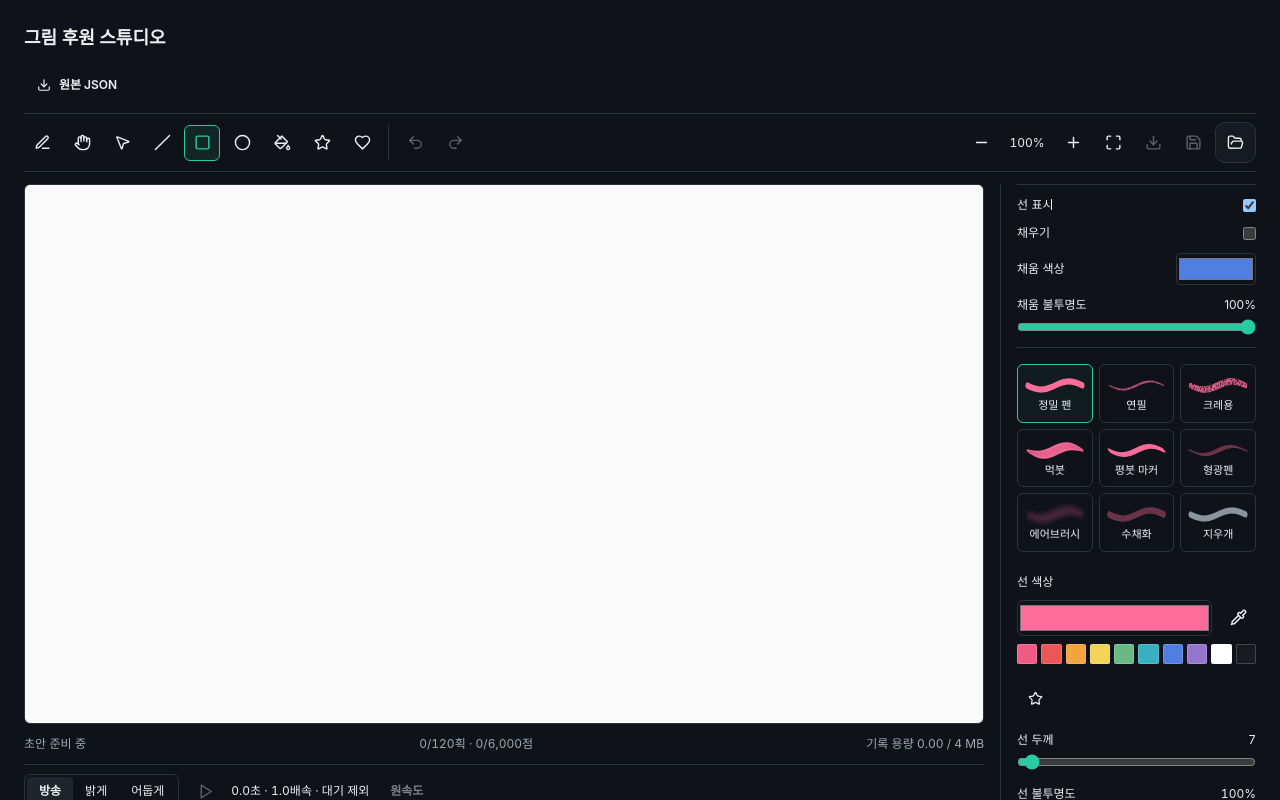
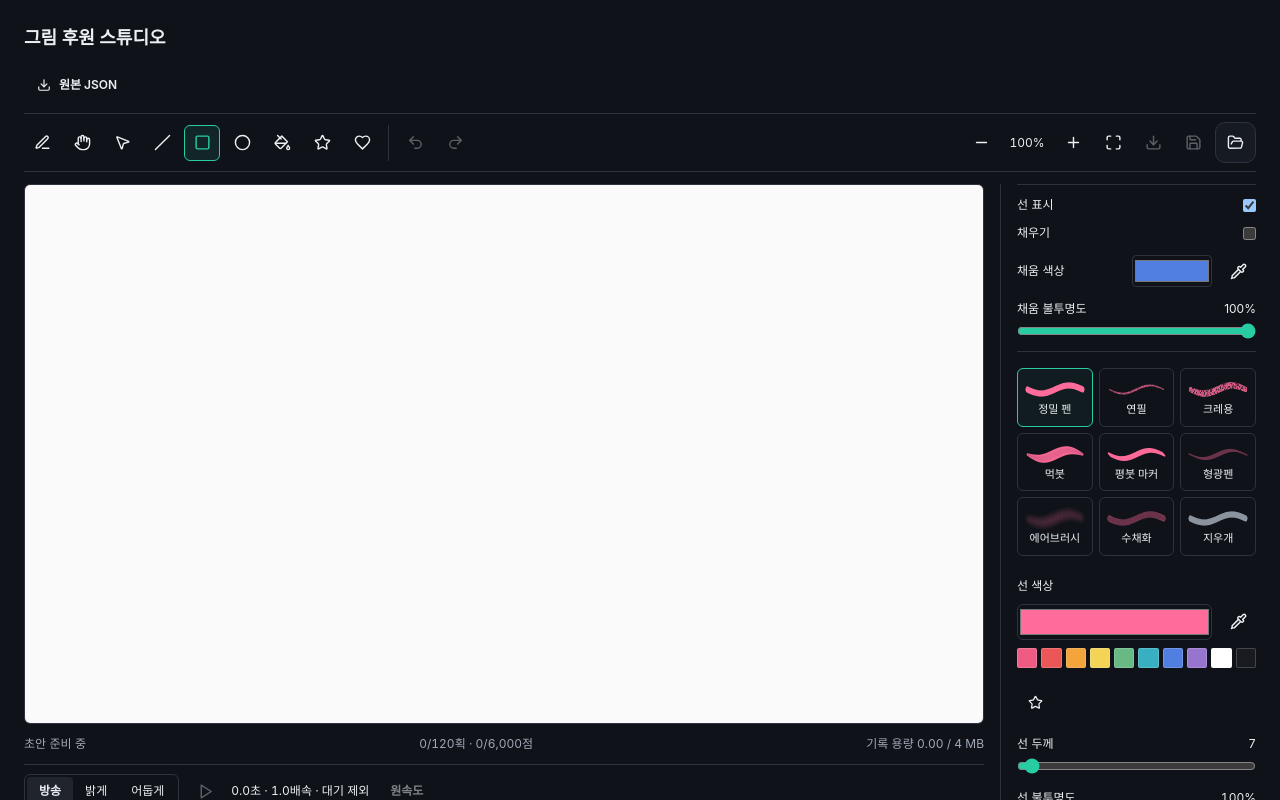
Before and after one commit to mynam333/AruBot, a Next.js app: page /drawing-lab in a window 1280 px wide. Both pictures are taken after a click on the button 202 px from the left and 142 px from the top of the page. Shown: the top 800 px of the page. Built offline with nearby package versions, Linux system fonts and the light colour scheme.

Commit message:
Add screen color picker to drawing studio

```diff
--- a/src/components/drawing/DrawingStudio.tsx
+++ b/src/components/drawing/DrawingStudio.tsx
@@ -10,6 +10,7 @@ import { DrawingHoverControls } from './DrawingHoverControls';
 import { saveDrawingArchive } from '@/shared/drawing/archive-files';
 import { apiUrl } from '@/shared/api/http';
 import { readDraft, writeDraft } from '@/shared/drawing/draft-store';
+import { pickScreenColor, sampleDrawingColor, type DrawingColorTarget } from '@/shared/drawing/color-picker';
 import { BRUSH_SHORTCUTS, TOOL_SHORTCUTS, drawingShortcut, type DrawingTool as Tool } from '@/shared/drawing/shortcuts';
 import { BRUSHES, RENDERER_VERSION, buildTimeline, createBrush, createDrawing, drawingCost, hashDrawing, rememberDrawingColor, validateDrawing, visibleStrokes, type BrushType, type DrawingDocument, type DrawingBrush, type DrawingPoint, type DrawingStroke, type DrawingShapeStyle, type DrawingOutlineStyle, type SelectionFrame, type SelectionRect } from '../../../shared/drawing/document.js';
 import { createDrawingRenderer, floodFillRuns, type DrawingRenderer } from '../../../shared/drawing/renderer.js';
@@ -61,6 +62,8 @@ export function DrawingStudio({ channelUid, viewerUserId, points, settings, back
   const [selectedCorners, setSelectedCorners] = useState<number[]>([]);
   const [shapeStyle, setShapeStyle] = useState<DrawingShapeStyle>({ fillEnabled: false, fillColor: '#517ee1', fillAlpha: 1, strokeEnabled: true });
   const [outlineStyle, setOutlineStyle] = useState<DrawingOutlineStyle & { enabled: boolean }>({ enabled: false, size: 0.004, color: '#191b20', alpha: 1 });
+  const [colorPicker, setColorPicker] = useState<{ target: DrawingColorTarget; previousTool: Tool } | null>(null);
+  const colorPickerRef = useRef<(NonNullable<typeof colorPicker> & { controller: AbortController }) | null>(null);
   const [mirror, setMirror] = useState(false), [mirrorY, setMirrorY] = useState(false), [view, setView] = useState({ zoom: 1, x: 0, y: 0 });
   const viewRef = useRef(view), [backgroundMode, setBackgroundMode] = useState<'live' | 'light' | 'dark'>('live');
   const historyRef = useRef<DrawingDocument[]>([]), redoRef = useRef<DrawingDocument[]>([]);
@@ -80,8 +83,9 @@ export function DrawingStudio({ channelUid, viewerUserId, points, settings, back
   const cost = useMemo(() => drawingCost(doc, settings), [doc, settings]);
   const count = usage.pointCount;
   const timeline = useMemo(() => buildTimeline(doc, settings.replayMaxSec), [doc, settings.replayMaxSec]);
-  const isShape = CLOSED_SHAPES.includes(tool);
-  const canOutline = isShape || (['freehand', 'line'].includes(tool) && brush.type !== 'eraser');
+  const drawingTool = tool === 'picker' ? colorPicker?.previousTool || 'freehand' : tool;
+  const isShape = CLOSED_SHAPES.includes(drawingTool);
+  const canOutline = isShape || (['freehand', 'line'].includes(drawingTool) && brush.type !== 'eraser');
   const activeLayer = doc.layers.find((layer) => layer.id === layerId);
   const presets = useMemo(() => Object.keys(BRUSHES).map((type) => createBrush(type as BrushType, brush.color)), [brush.color]);
 
@@ -139,6 +143,11 @@ export function DrawingStudio({ channelUid, viewerUserId, points, settings, back
   }, [draftKey, draftReady, recoverable]);
 
   useEffect(() => () => { cancelAnimationFrame(animationRef.current); cancelAnimationFrame(frameRef.current); if (airTimerRef.current) clearInterval(airTimerRef.current); rendererRef.current?.clear(); }, []);
+  useEffect(() => {
+    setColorPicker(null);
+    setTool((current) => current === 'picker' ? 'freehand' : current);
+    return () => { colorPickerRef.current?.controller.abort(); colorPickerRef.current = null; };
+  }, [draftKey]);
   useEffect(() => { viewRef.current = view; }, [view]);
   useEffect(() => { if (brush.type !== 'eraser') lastBrushRef.current = brush; }, [brush]);
   useEffect(() => { setSelection(null); setSelectedCorners([]); }, [layerId, tool]);
@@ -160,11 +169,14 @@ export function DrawingStudio({ channelUid, viewerUserId, points, settings, back
   }, [assign, busy, stopPlayback]);
   function chooseTool(next: Tool) {
     if (activeRef.current || busy || review) return;
+    if (next === 'picker') { void startColorPicker('brush'); return; }
+    cancelColorPicker();
     if (next === 'freehand' && brush.type === 'eraser') setBrush({ ...lastBrushRef.current, color: brush.color });
     setTool(next); stopPlayback();
   }
   function chooseBrush(type: BrushType) {
     if (activeRef.current || busy || review) return;
+    cancelColorPicker();
     setBrush((current) => current.type === type ? current : { ...createBrush(type, current.color), alpha: current.alpha });
     setTool('freehand'); stopPlayback();
   }
@@ -177,11 +189,50 @@ export function DrawingStudio({ channelUid, viewerUserId, points, settings, back
     else if (shortcut.action === 'size') setBrush((current) => ({ ...current, size: Math.max(0.001, Math.min(0.2, (Math.round(current.size * 1000) + shortcut.delta) / 1000)) }));
     else if (shortcut.action === 'undo') undo();
     else if (shortcut.action === 'redo') redo();
-    else { setSelection(null); setSelectedCorners([]); }
+    else { cancelColorPicker(); setSelection(null); setSelectedCorners([]); }
   }
 
   function chooseColor(color: string) {
     setBrush((b) => ({ ...b, color }));
+  }
+  function applyPickedColor(target: DrawingColorTarget, color: string) {
+    if (target === 'outline') setOutlineStyle((current) => ({ ...current, color }));
+    else if (target === 'fill') setShapeStyle((current) => ({ ...current, fillColor: color }));
+    else chooseColor(color);
+  }
+  function cancelColorPicker() {
+    const current = colorPickerRef.current;
+    colorPickerRef.current = null;
+    current?.controller.abort();
+    setColorPicker(null);
+    if (current) setTool(current.previousTool);
+  }
+  async function startColorPicker(target: DrawingColorTarget) {
+    if (activeRef.current || busy || review) return;
+    const previousTool = colorPickerRef.current?.previousTool || (tool === 'picker' ? 'freehand' : tool);
+    const toggleOff = colorPickerRef.current?.target === target;
+    cancelColorPicker();
+    if (toggleOff) return;
+    const request = { target, previousTool, controller: new AbortController() };
+    colorPickerRef.current = request;
+    setColorPicker({ target, previousTool });
+    stopPlayback();
+    if (cursorRef.current) cursorRef.current.style.opacity = '0';
+    try {
+      const result = await pickScreenColor(request.controller.signal);
+      if (colorPickerRef.current !== request) return;
+      if (result.status === 'unsupported') {
+        setTool('picker');
+        toast.info('이 브라우저에서는 그림 캔버스의 색만 추출할 수 있습니다.');
+        return;
+      }
+      if (result.status === 'picked') applyPickedColor(target, result.color);
+      cancelColorPicker();
+    } catch {
+      if (colorPickerRef.current !== request) return;
+      setTool('picker');
+      toast.error('화면 스포이드를 열지 못해 캔버스 스포이드로 전환했습니다.');
+    }
   }
   function recordUsedColor(stroke?: DrawingStroke) {
     const colors = rememberDrawingColor(recentColors, stroke);
@@ -222,7 +273,7 @@ export function DrawingStudio({ channelUid, viewerUserId, points, settings, back
     const diameter = Math.max(8, Math.min(canvasRect.width, canvasRect.height) * (brush.size * (brush.type === 'airbrush' ? 1.7 : 1) + (canOutline && outlineStyle.enabled && outlineStyle.alpha > 0 ? outlineStyle.size * 2 : 0)));
     element.style.width = `${diameter}px`; element.style.height = `${diameter}px`;
     element.style.transform = `translate(${event.clientX - rect.left - diameter / 2}px, ${event.clientY - rect.top - diameter / 2}px)`;
-    element.style.opacity = ['pan', 'select'].includes(tool) || busy ? '0' : '1';
+    element.style.opacity = ['pan', 'select', 'picker'].includes(tool) || colorPickerRef.current || busy ? '0' : '1';
   }
   function recordStroke(stroke: DrawingStroke, byteDelta?: number) {
     const current = docRef.current, index = current.strokes.findIndex((s) => s.id === stroke.id);
@@ -320,9 +371,15 @@ export function DrawingStudio({ channelUid, viewerUserId, points, settings, back
     const p = point(event.nativeEvent), current = docRef.current;
     if (tool === 'pan' || event.button === 1) { activeRef.current = { pointer: event.pointerId, before: current, mode: 'pan', start: { x: event.clientX, y: event.clientY }, view: viewRef.current }; return; }
     if (tool === 'picker') {
-      const pixel = renderer().render(current).getContext('2d')!.getImageData(Math.min(current.width - 1, Math.floor(p.x * current.width)), Math.min(current.height - 1, Math.floor(p.y * current.height)), 1, 1).data;
-      if (pixel[3]) chooseColor(`#${[pixel[0], pixel[1], pixel[2]].map((n) => n.toString(16).padStart(2, '0')).join('')}`);
-      setTool('freehand'); return;
+      try {
+        const base = backgroundMode === 'dark' ? '#202124' : backgroundMode !== 'live' || !background ? '#fafafa' : null;
+        const color = sampleDrawingColor(canvasRef.current!, p.x, p.y, base);
+        if (color) { applyPickedColor(colorPickerRef.current?.target || 'brush', color); cancelColorPicker(); }
+        else toast.info('이 위치에는 추출할 그림 색상이 없습니다.');
+      } catch { toast.error('이 위치의 색상을 읽을 수 없습니다.'); }
+      event.currentTarget.releasePointerCapture(event.pointerId);
+      penPointerRef.current = null;
+      return;
     }
     if (!activeLayer?.visible || activeLayer.locked) { toast.error('표시 중인 잠금 해제 레이어를 선택해 주세요.'); return; }
     if (tool === 'select') {
@@ -473,7 +530,7 @@ export function DrawingStudio({ channelUid, viewerUserId, points, settings, back
           <div className="absolute inset-0" style={{ transform: `translate(${view.x}px,${view.y}px) scale(${view.zoom})`, transformOrigin: '0 0' }}>
             <div className="absolute inset-0" style={{ visibility: backgroundMode === 'live' ? 'visible' : 'hidden' }}>{background}</div>
             {backgroundMode !== 'live' || !background ? <div className="absolute inset-0" style={{ background: backgroundMode === 'dark' ? '#202124' : '#fafafa' }} /> : null}
-            <canvas ref={canvasRef} width={doc.width} height={doc.height} tabIndex={0} aria-label="그림 캔버스" className={`relative z-10 h-full w-full touch-none ${tool === 'pan' ? 'cursor-grab' : tool === 'select' ? 'cursor-crosshair' : 'cursor-none'}`} onPointerDown={beginStroke} onPointerMove={moveStroke} onPointerUp={(event) => finishStroke(event)} onPointerCancel={(event) => finishStroke(event, true)} onPointerEnter={cursor} onPointerLeave={() => { if (cursorRef.current) cursorRef.current.style.opacity = '0'; }} />
+            <canvas ref={canvasRef} width={doc.width} height={doc.height} tabIndex={0} aria-label="그림 캔버스" className={`relative z-10 h-full w-full touch-none ${tool === 'pan' ? 'cursor-grab' : ['select', 'picker'].includes(tool) ? 'cursor-crosshair' : 'cursor-none'}`} onPointerDown={beginStroke} onPointerMove={moveStroke} onPointerUp={(event) => finishStroke(event)} onPointerCancel={(event) => finishStroke(event, true)} onPointerEnter={cursor} onPointerLeave={() => { if (cursorRef.current) cursorRef.current.style.opacity = '0'; }} />
             {corners && selection && tool === 'select' && !playing ? <div className="pointer-events-none absolute inset-0 z-20 touch-none" onPointerDown={beginSelection} onPointerMove={moveStroke} onPointerUp={(event) => finishStroke(event)} onPointerCancel={(event) => finishStroke(event, true)}>
               <svg className="absolute inset-0 h-full w-full overflow-visible" viewBox={`0 0 ${doc.width} ${doc.height}`} preserveAspectRatio="none" aria-hidden="true"><polygon data-selection-handle="move" points={corners.map((p) => `${p.x},${p.y}`).join(' ')} fill="transparent" stroke="#0284c7" strokeWidth={1 / view.zoom} strokeDasharray={`${4 / view.zoom} ${3 / view.zoom}`} vectorEffect="non-scaling-stroke" style={{ pointerEvents: 'all', cursor: 'move' }} /></svg>
               {HANDLES.map(([handle, label], index) => <button type="button" key={handle} data-selection-handle={handle} aria-label={`선택 ${label} 조절점`} aria-pressed={index % 2 === 0 ? selectedCorners.includes(index / 2) : undefined} title={`${label} 조절점 · Shift: 중심 고정 비율 조절 · Ctrl/Cmd: 왜곡`} className={`pointer-events-auto absolute h-3 w-3 touch-none border border-sky-600 ${index % 2 === 0 && selectedCorners.includes(index / 2) ? 'bg-sky-500' : 'bg-white'}`} style={{ left: `${handlePositions[index].x / doc.width * 100}%`, top: `${handlePositions[index].y / doc.height * 100}%`, transform: `translate(-50%,-50%) scale(${1 / view.zoom})`, cursor: index % 2 === 0 && selectedCorners.includes(index / 2) ? 'move' : `${handle}-resize` }} />)}
@@ -493,17 +550,17 @@ export function DrawingStudio({ channelUid, viewerUserId, points, settings, back
         {isShape ? <section className="space-y-3 border-y py-3" aria-label="도형 채움 설정">
           <label className="flex items-center justify-between text-xs">선 표시<input type="checkbox" checked={shapeStyle.strokeEnabled} onChange={(e) => setShapeStyle({ ...shapeStyle, strokeEnabled: e.target.checked })} /></label>
           <label className="flex items-center justify-between text-xs">채우기<input type="checkbox" checked={shapeStyle.fillEnabled} onChange={(e) => setShapeStyle({ ...shapeStyle, fillEnabled: e.target.checked })} /></label>
-          <label className="flex items-center justify-between gap-3 text-xs">채움 색상<input aria-label="채움 색상" type="color" value={shapeStyle.fillColor} onChange={(e) => setShapeStyle({ ...shapeStyle, fillColor: e.target.value })} className="h-8 w-20 rounded border bg-transparent" /></label>
+          <div className="flex items-center gap-2"><label className="flex min-w-0 flex-1 items-center justify-between gap-2 text-xs">채움 색상<input aria-label="채움 색상" type="color" value={shapeStyle.fillColor} onChange={(e) => setShapeStyle({ ...shapeStyle, fillColor: e.target.value })} className="h-8 w-20 rounded border bg-transparent" /></label><IconButton label="채움 색상 추출" active={colorPicker?.target === 'fill'} onClick={() => void startColorPicker('fill')}><Pipette size={17} /></IconButton></div>
           <label className="grid gap-1.5 text-xs"><span className="flex justify-between"><span>채움 불투명도</span><span>{Math.round(shapeStyle.fillAlpha * 100)}%</span></span><input aria-label="채움 불투명도" type="range" min={0} max={100} value={Math.round(shapeStyle.fillAlpha * 100)} onChange={(e) => setShapeStyle({ ...shapeStyle, fillAlpha: Number(e.target.value) / 100 })} className="w-full accent-primary" /></label>
         </section> : null}
         <div className="grid grid-cols-3 gap-1.5">{presets.map((preset) => <Tooltip key={preset.type} content={<ToolHint label={BRUSHES[preset.type].label} shortcut={BRUSH_SHORTCUTS[preset.type]} />}><button type="button" aria-keyshortcuts={BRUSH_SHORTCUTS[preset.type]} aria-pressed={brush.type === preset.type} onClick={() => chooseBrush(preset.type)} className={`min-w-0 rounded-md border px-1 py-2 ${brush.type === preset.type ? 'border-primary bg-primary/5' : 'hover:bg-muted'}`}><BrushSample brush={preset} /><span className="block truncate text-[11px] font-medium">{BRUSHES[preset.type].label}</span></button></Tooltip>)}</div>
-        <div className="space-y-2">{isShape ? <span className="text-xs font-medium">선 색상</span> : null}<div className="flex items-center gap-2"><input aria-label={isShape ? '선 색상' : '붓 색상'} type="color" value={brush.color} onChange={(e) => chooseColor(e.target.value)} className="h-9 min-w-0 flex-1 rounded-md border bg-transparent" /><IconButton label="그림에서 색 추출" shortcut={TOOL_SHORTCUTS.picker} aria-keyshortcuts={TOOL_SHORTCUTS.picker} active={tool === 'picker'} onClick={() => chooseTool('picker')}><Pipette size={17} /></IconButton></div><div className="grid grid-cols-10 gap-1">{SWATCHES.map((color) => <button type="button" key={color} title={color} aria-label={`${color} 색상`} onClick={() => chooseColor(color)} className="aspect-square rounded-sm border border-foreground/20" style={{ backgroundColor: color }} />)}</div>{recentColors.length ? <div className="flex gap-1" aria-label="최근 색상">{recentColors.map((color) => <button type="button" key={color} title={color} aria-label={`최근 ${color}`} onClick={() => chooseColor(color)} className="h-5 w-5 rounded-sm border border-foreground/20" style={{ backgroundColor: color }} />)}</div> : null}</div>
+        <div className="space-y-2">{isShape ? <span className="text-xs font-medium">선 색상</span> : null}<div className="flex items-center gap-2"><input aria-label={isShape ? '선 색상' : '붓 색상'} type="color" value={brush.color} onChange={(e) => chooseColor(e.target.value)} className="h-9 min-w-0 flex-1 rounded-md border bg-transparent" /><IconButton label="화면에서 색 추출" shortcut={TOOL_SHORTCUTS.picker} aria-keyshortcuts={TOOL_SHORTCUTS.picker} active={colorPicker?.target === 'brush'} onClick={() => void startColorPicker('brush')}><Pipette size={17} /></IconButton></div><div className="grid grid-cols-10 gap-1">{SWATCHES.map((color) => <button type="button" key={color} title={color} aria-label={`${color} 색상`} onClick={() => chooseColor(color)} className="aspect-square rounded-sm border border-foreground/20" style={{ backgroundColor: color }} />)}</div>{recentColors.length ? <div className="flex gap-1" aria-label="최근 색상">{recentColors.map((color) => <button type="button" key={color} title={color} aria-label={`최근 ${color}`} onClick={() => chooseColor(color)} className="h-5 w-5 rounded-sm border border-foreground/20" style={{ backgroundColor: color }} />)}</div> : null}</div>
         <div className="flex flex-wrap items-center gap-1" aria-label="즐겨찾는 색상"><IconButton label="현재 색상 즐겨찾기" active={favoriteColors.includes(brush.color)} onClick={toggleFavorite}><Star size={15} fill={favoriteColors.includes(brush.color) ? 'currentColor' : 'none'} /></IconButton>{favoriteColors.map((color) => <button type="button" key={color} title={color} aria-label={`즐겨찾기 ${color}`} onClick={() => chooseColor(color)} className="h-5 w-5 rounded-sm border border-foreground/20" style={{ backgroundColor: color }} />)}</div>
         {([{ key: 'size', label: isShape ? '선 두께' : '크기', min: 1, max: 200, scale: 1000, suffix: '' }, { key: 'alpha', label: isShape ? '선 불투명도' : '불투명도', min: 0, max: 100, scale: 100, suffix: '%' }, { key: 'smoothing', label: '선 보정', min: 0, max: 85, scale: 100, suffix: '%' }] as const).filter(({ key }) => !isShape || key !== 'smoothing').map(({ key, label, min, max, scale, suffix }) => <Tooltip key={key} content={<ToolHint label={label} shortcut={key === 'size' ? '[ / ]' : undefined} />}><label className="grid gap-1.5 text-xs"><span className="flex justify-between"><span>{label}</span><span className="tabular-nums">{Math.round(brush[key] * scale)}{suffix}</span></span><input aria-label={label} type="range" min={min} max={max} value={Math.round(brush[key] * scale)} onChange={(e) => setBrush({ ...brush, [key]: Number(e.target.value) / scale })} className="w-full accent-primary" /></label></Tooltip>)}
         {canOutline ? <section className="space-y-3 border-y py-3" aria-label="외곽선 설정">
           <label className="flex items-center justify-between text-xs font-medium">외곽선<input aria-label="외곽선 사용" type="checkbox" checked={outlineStyle.enabled} onChange={(e) => { const enabled = e.target.checked; setOutlineStyle((current) => ({ ...current, enabled })); }} /></label>
           <fieldset disabled={!outlineStyle.enabled} className="min-w-0 space-y-3 disabled:opacity-40">
-            <label className="flex items-center justify-between gap-3 text-xs">외곽선 색상<input aria-label="외곽선 색상" type="color" value={outlineStyle.color} onInput={(e) => { const color = e.currentTarget.value; setOutlineStyle((current) => ({ ...current, color })); }} className="h-8 w-20 rounded border bg-transparent" /></label>
+            <div className="flex items-center gap-2"><label className="flex min-w-0 flex-1 items-center justify-between gap-2 text-xs">외곽선 색상<input aria-label="외곽선 색상" type="color" value={outlineStyle.color} onInput={(e) => { const color = e.currentTarget.value; setOutlineStyle((current) => ({ ...current, color })); }} className="h-8 w-20 rounded border bg-transparent" /></label><IconButton label="외곽선 색상 추출" active={colorPicker?.target === 'outline'} onClick={() => void startColorPicker('outline')}><Pipette size={17} /></IconButton></div>
             <label className="grid gap-1.5 text-xs"><span className="flex justify-between"><span>외곽선 두께</span><span className="tabular-nums">{Math.round(outlineStyle.size * 1000)}</span></span><input aria-label="외곽선 두께" type="range" min={1} max={100} value={Math.round(outlineStyle.size * 1000)} onChange={(e) => { const size = Number(e.target.value) / 1000; setOutlineStyle((current) => ({ ...current, size })); }} className="w-full accent-primary" /></label>
             <label className="grid gap-1.5 text-xs"><span className="flex justify-between"><span>외곽선 불투명도</span><span className="tabular-nums">{Math.round(outlineStyle.alpha * 100)}%</span></span><input aria-label="외곽선 불투명도" type="range" min={0} max={100} value={Math.round(outlineStyle.alpha * 100)} onChange={(e) => { const alpha = Number(e.target.value) / 100; setOutlineStyle((current) => ({ ...current, alpha })); }} className="w-full accent-primary" /></label>
           </fieldset>
--- /dev/null
+++ b/src/shared/drawing/color-picker.ts
@@ -0,0 +1,34 @@
+export type DrawingColorTarget = 'brush' | 'fill' | 'outline';
+type ScreenColorResult = { status: 'picked'; color: string } | { status: 'unsupported' | 'cancelled' };
+type EyeDropperConstructor = new () => { open: (options: { signal: AbortSignal }) => Promise<{ sRGBHex: string }> };
+
+export async function pickScreenColor(signal: AbortSignal): Promise<ScreenColorResult> {
+  const EyeDropper = (window as Window & { EyeDropper?: EyeDropperConstructor }).EyeDropper;
+  if (!EyeDropper || window.isSecureContext === false) return { status: 'unsupported' };
+  try {
+    // Call directly from the click/keyboard handler to retain user activation.
+    const result = await new EyeDropper().open({ signal });
+    if (signal.aborted) return { status: 'cancelled' };
+    if (!/^#[0-9a-f]{6}$/i.test(result.sRGBHex)) throw new Error('invalid_screen_color');
+    return { status: 'picked', color: result.sRGBHex.toLowerCase() };
+  } catch (error) {
+    if (signal.aborted || (error as { name?: string })?.name === 'AbortError') return { status: 'cancelled' };
+    throw error;
+  }
+}
+
+export function sampleDrawingColor(canvas: HTMLCanvasElement, x: number, y: number, background: string | null): string | null {
+  const ctx = canvas.getContext('2d');
+  if (!ctx || !canvas.width || !canvas.height) return null;
+  const pixel = ctx.getImageData(
+    Math.max(0, Math.min(canvas.width - 1, Math.floor(x * canvas.width))),
+    Math.max(0, Math.min(canvas.height - 1, Math.floor(y * canvas.height))), 1, 1,
+  ).data;
+  if (!pixel[3] && !background) return null;
+  const alpha = background ? pixel[3] / 255 : 1;
+  const rgb = [pixel[0], pixel[1], pixel[2]].map((value, i) => {
+    const base = background ? parseInt(background.slice(1 + i * 2, 3 + i * 2), 16) : 0;
+    return Math.round(value * alpha + base * (1 - alpha)).toString(16).padStart(2, '0');
+  });
+  return `#${rgb.join('')}`;
+}
```
Also changed, not shown: 1 other file (tests, documents, lock files or other folders).
